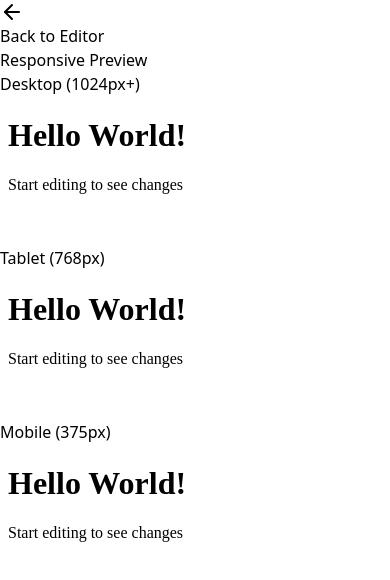
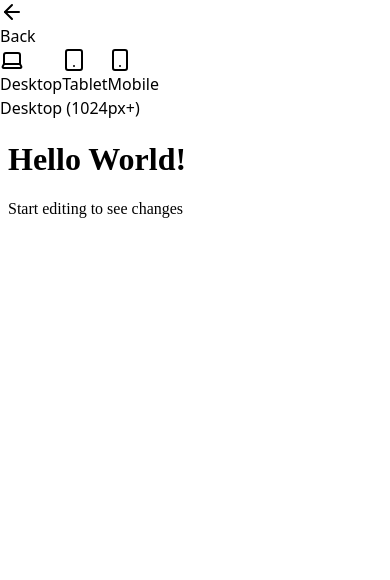
Before and after one commit to Khushil-21/render-html-code, a Next.js app: page /responsive-preview in a window 390 px wide. Shown: the top 580 px of the page. Built offline with nearby package versions, Linux system fonts and the light colour scheme.

Commit message:
responsive-2

```diff
--- a/src/app/responsive-preview/page.tsx
+++ b/src/app/responsive-preview/page.tsx
@@ -1,80 +1,130 @@
 "use client";
 
-import React from 'react';
-import { ArrowLeft } from 'lucide-react';
+import React, { useState } from 'react';
+import { ArrowLeft, Laptop, Smartphone, Tablet } from 'lucide-react';
 import { useRouter } from 'next/navigation';
 import { useCode } from '@/context/CodeContext';
+
+type DeviceType = 'desktop' | 'tablet' | 'mobile';
 
 export default function ResponsivePreview() {
   const router = useRouter();
   const { code } = useCode();
+  const [activeDevice, setActiveDevice] = useState<DeviceType>('desktop');
 
   return (
-    <div className="min-h-screen bg-gray-50 p-6">
-      <div className="max-w-7xl mx-auto">
+    <div className="h-dvh bg-gray-50 flex flex-col overflow-hidden">
+      <div className="w-full max-w-7xl mx-auto px-4 py-2 flex-shrink-0">
         {/* Navigation header */}
-        <div className="flex items-center mb-8">
+        <div className="flex items-center">
           <button
             onClick={() => router.back()}
             className="flex items-center text-indigo-600 hover:text-indigo-800 font-medium"
           >
-            <ArrowLeft className="w-5 h-5 mr-2" />
-            Back to Editor
+            <ArrowLeft className="w-4 h-4 mr-1" />
+            Back
           </button>
-          <h1 className="text-2xl font-bold text-gray-800 ml-4">Responsive Preview</h1>
         </div>
 
-        {/* Device mockups */}
-        <div className="flex flex-col items-center gap-12">
-          {/* Desktop mockup */}
-          <div className="w-full max-w-6xl">
-            <div className="text-center mb-2 text-gray-700 font-medium">Desktop (1024px+)</div>
-            <div className="border-8 border-gray-800 rounded-lg shadow-lg bg-white">
-              <div className="w-full h-6 bg-gray-800 flex items-center">
+        {/* Device tabs */}
+        <div className="flex justify-center my-2">
+          <div className="flex bg-white rounded-lg shadow-sm overflow-hidden">
+            <button
+              onClick={() => setActiveDevice('desktop')}
+              className={`flex items-center px-4 py-2 text-sm ${
+                activeDevice === 'desktop'
+                  ? 'bg-indigo-600 text-white'
+                  : 'bg-white text-gray-700 hover:bg-indigo-50'
+              } transition-colors`}
+            >
+              <Laptop className="w-4 h-4 mr-1" />
+              Desktop
+            </button>
+            <button
+              onClick={() => setActiveDevice('tablet')}
+              className={`flex items-center px-6 py-3 ${
+                activeDevice === 'tablet'
+                  ? 'bg-indigo-600 text-white'
+                  : 'bg-white text-gray-700 hover:bg-indigo-50'
+              } transition-colors`}
+            >
+              <Tablet className="w-5 h-5 mr-2" />
+              Tablet
+            </button>
+            <button
+              onClick={() => setActiveDevice('mobile')}
+              className={`flex items-center px-6 py-3 ${
+                activeDevice === 'mobile'
+                  ? 'bg-indigo-600 text-white'
+                  : 'bg-white text-gray-700 hover:bg-indigo-50'
+              } transition-colors`}
+            >
+              <Smartphone className="w-4 h-4 mr-1" />
+              Mobile
+            </button>
+          </div>
+        </div>
+      </div>
+
+      {/* Device mockups - using flex-grow to fill available space */}
+      <div className="flex-grow flex items-center justify-center overflow-hidden px-4 pb-4">
+        {/* Desktop mockup */}
+        {activeDevice === 'desktop' && (
+            <div className="w-full max-w-4xl h-full flex flex-col gap-2">
+            <div className="text-center text-sm text-gray-700 font-medium">Desktop (1024px+)</div>
+            <div className="border-4 border-gray-800 rounded-lg shadow-lg bg-white flex-grow flex flex-col overflow-hidden">
+              <div className="w-full h-4 bg-gray-800 flex items-center flex-shrink-0">
                 <div className="flex mx-2 space-x-1">
-                  <div className="w-2 h-2 rounded-full bg-red-500"></div>
-                  <div className="w-2 h-2 rounded-full bg-yellow-500"></div>
-                  <div className="w-2 h-2 rounded-full bg-green-500"></div>
+                  <div className="w-1.5 h-1.5 rounded-full bg-red-500"></div>
+                  <div className="w-1.5 h-1.5 rounded-full bg-yellow-500"></div>
+                  <div className="w-1.5 h-1.5 rounded-full bg-green-500"></div>
                 </div>
               </div>
               <iframe
                 srcDoc={code}
-                className="w-full h-[550px] border-none"
+                sandbox="allow-forms allow-pointer-lock allow-popups allow-scripts allow-same-origin"
+                className="w-full flex-grow border-none"
                 title="Desktop Preview"
               />
             </div>
           </div>
+        )}
 
-          {/* Tablet mockup */}
-          <div className="w-full max-w-3xl">
-            <div className="text-center mb-2 text-gray-700 font-medium">Tablet (768px)</div>
-            <div className="border-[12px] border-gray-800 rounded-xl shadow-lg bg-white relative">
-              <div className="absolute left-1/2 -translate-x-1/2 -top-3 w-16 h-1 bg-gray-700 rounded-full"></div>
+        {/* Tablet mockup */}
+        {activeDevice === 'tablet' && (
+          <div className="w-full max-w-2xl h-full flex flex-col gap-2">
+            <div className="text-center text-sm text-gray-700 font-medium">Tablet (768px)</div>
+            <div className="border-[8px] border-gray-800 rounded-xl shadow-lg bg-white relative flex-grow flex flex-col overflow-hidden">
+              <div className="absolute left-1/2 -translate-x-1/2 -top-2 w-12 h-1 bg-gray-700 rounded-full"></div>
               <iframe
                 srcDoc={code}
-                className="w-full h-[600px] border-none"
+                sandbox="allow-forms allow-pointer-lock allow-popups allow-scripts allow-same-origin"
+                className="w-full flex-grow border-none"
                 title="Tablet Preview"
                 style={{ width: '768px', maxWidth: '100%' }}
               />
-
+              {/* <div className="absolute left-1/2 -translate-x-1/2 -bottom-1 w-6 h-6 bg-gray-700 rounded-full"></div> */}
             </div>
           </div>
+        )}
 
-          {/* Mobile mockup */}
-          <div className="w-full max-w-sm">
-            <div className="text-center mb-2 text-gray-700 font-medium">Mobile (375px)</div>
-            <div className="border-[14px] border-gray-800 rounded-[32px] shadow-lg bg-white relative">
-              <div className="absolute left-1/2 -translate-x-1/2 -top-2 w-24 h-6 bg-gray-800 rounded-b-xl"></div>
+        {/* Mobile mockup */}
+        {activeDevice === 'mobile' && (
+          <div className="w-full max-w-sm h-full flex flex-col gap-2">
+            <div className="text-center text-sm text-gray-700 font-medium">Mobile (375px)</div>
+            <div className="border-[10px] border-gray-800 rounded-[32px] shadow-lg bg-white relative flex-grow flex flex-col overflow-hidden">
+              <div className="absolute left-1/2 -translate-x-1/2 -top-2 w-24 h-7 bg-gray-800 rounded-b-xl"></div>
               <iframe
                 srcDoc={code}
-                className="w-full h-[600px] border-none rounded-xl"
+                sandbox="allow-forms allow-pointer-lock allow-popups allow-scripts allow-same-origin"
+                className="w-full flex-grow border-none rounded-xl"
                 title="Mobile Preview"
                 style={{ width: '375px', maxWidth: '100%' }}
               />
-              <div className="absolute left-1/2 -translate-x-1/2 -bottom-1 w-10 h-1 bg-gray-700 rounded-full"></div>
+              <div className="absolute left-1/2 -translate-x-1/2 -bottom-1 w-8 h-1 bg-gray-700 rounded-full"></div>
             </div>
           </div>
-        </div>
+        )}
       </div>
     </div>
   );
--- a/src/components/CodePreview.tsx
+++ b/src/components/CodePreview.tsx
@@ -2,7 +2,6 @@ import React, { useState, useEffect, useRef } from "react";
 import PreviewModal from "./PreviewModal";
 import { ChevronLeft, Maximize2, Smartphone } from "lucide-react";
 import { useRouter } from "next/navigation";
-import { useCode } from "@/context/CodeContext";
 
 interface CodePreviewProps {
 	code: string;
```
